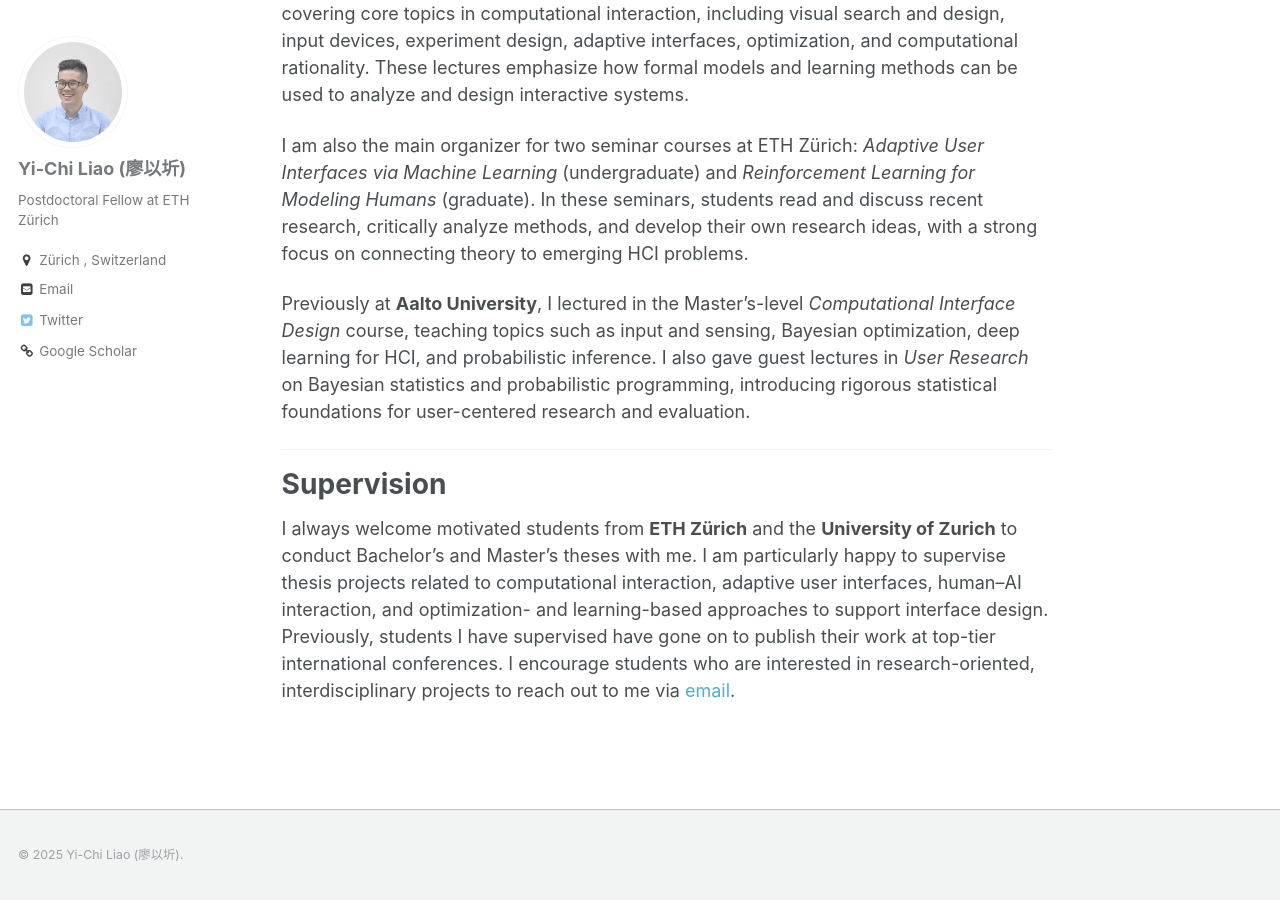
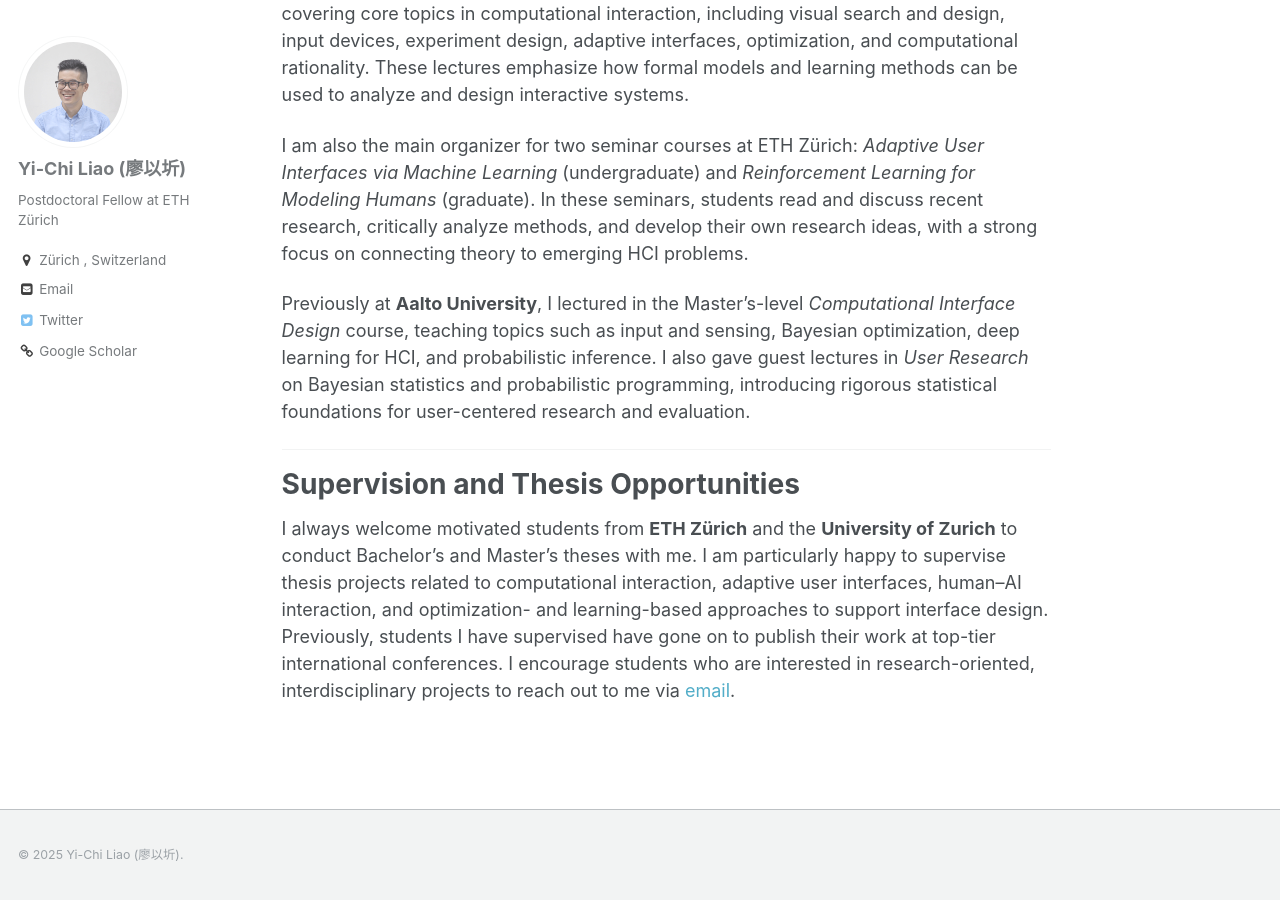
Before and after one commit to yichiliao/yichiliao.github.io, a Jekyll site: the page built from _pages/about.md, in a window 1280 px wide and 900 px high, scrolled down 12193 px. Built offline with Jekyll 4.4.1, drawn with Linux system fonts in a browser that asks for light colours.

Commit message:
updating about

```diff
--- a/_pages/about.md
+++ b/_pages/about.md
@@ -225,6 +225,6 @@ Previously at **Aalto University**, I lectured in the Master’s-level *Computat
 
 ------
 
-# Supervision
+# Supervision and Thesis Opportunities
 
 I always welcome motivated students from **ETH Zürich** and the **University of Zurich** to conduct Bachelor’s and Master’s theses with me. I am particularly happy to supervise thesis projects related to computational interaction, adaptive user interfaces, human–AI interaction, and optimization- and learning-based approaches to support interface design. Previously, students I have supervised have gone on to publish their work at top-tier international conferences. I encourage students who are interested in research-oriented, interdisciplinary projects to reach out to me via [email](mailto:yichi.liao@inf.ethz.ch).
```
